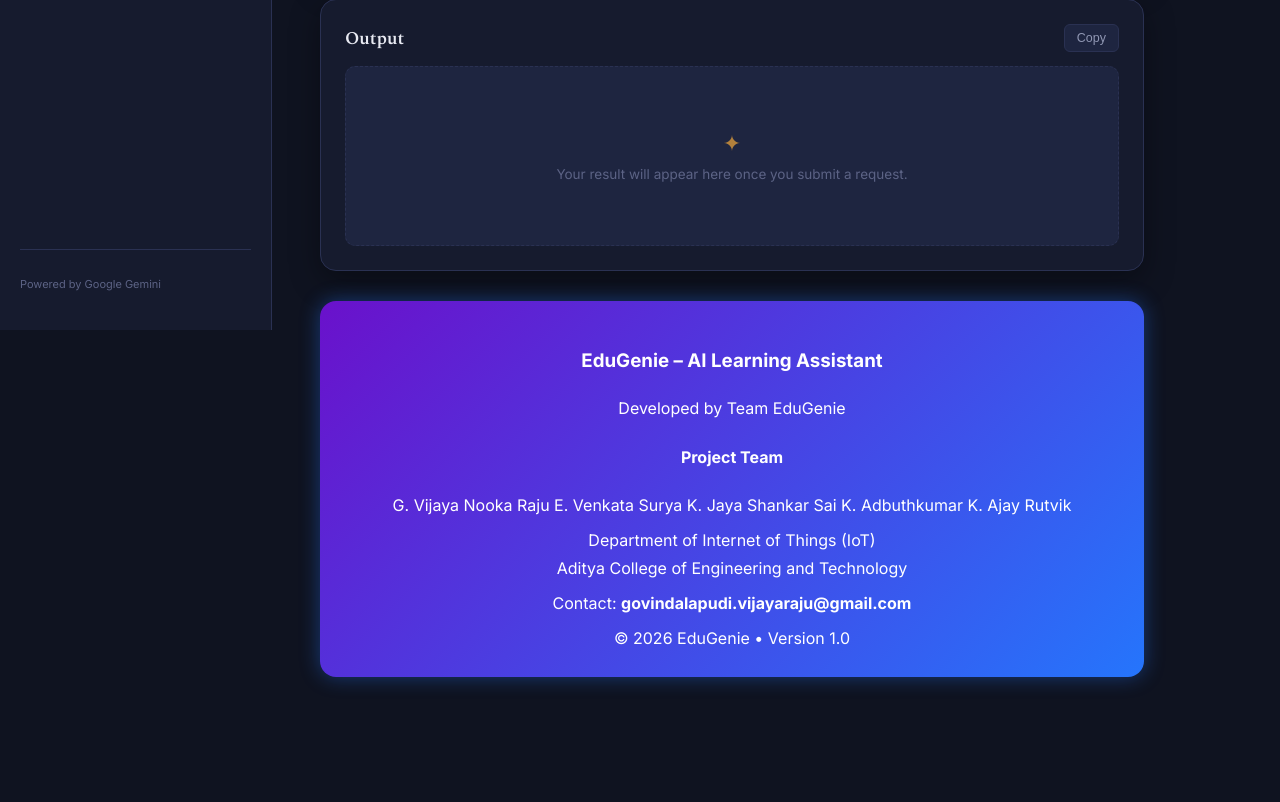
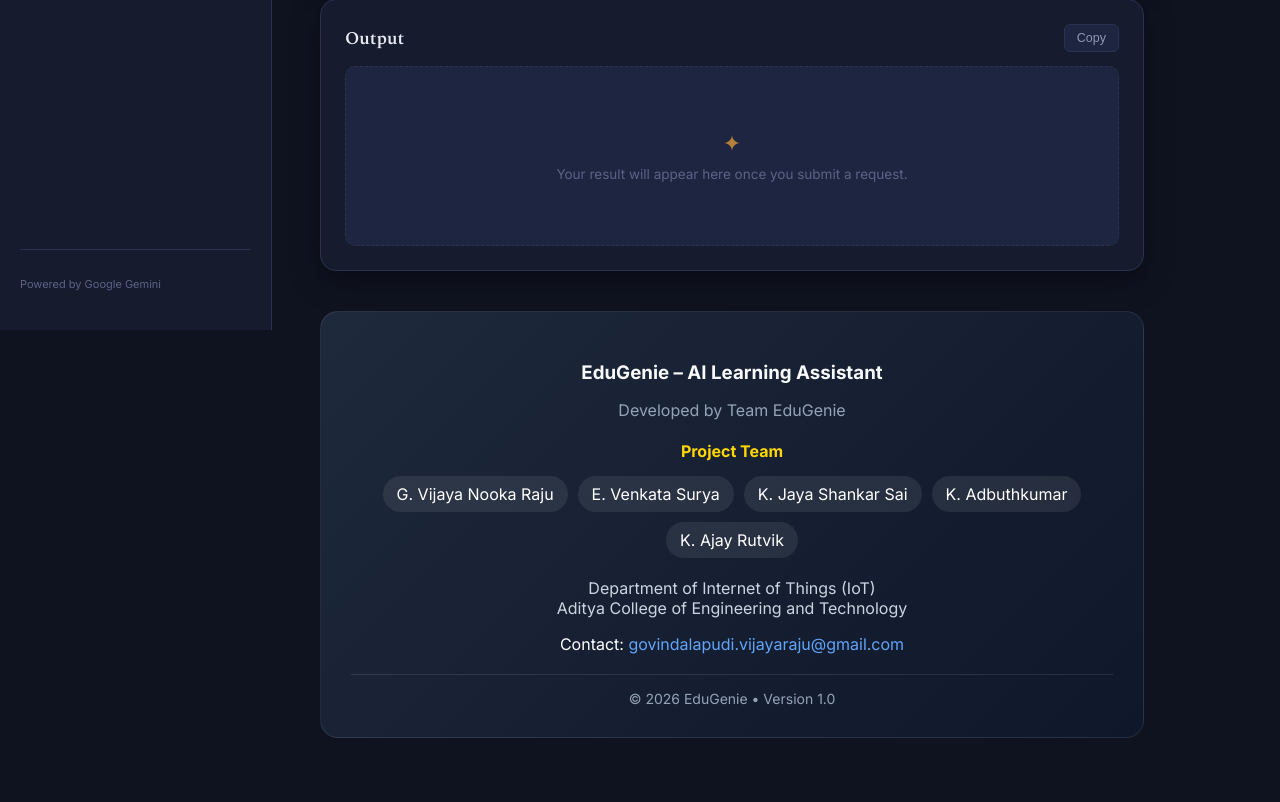
Before and after one commit to vijaygovindalapudi/EduGenie-Gemini-Learning-Assistant, a FastAPI app: page / in a window 1280 px wide. Shown: the part 470-1272 px from the top of the page. Before the commit the page ends 1157 px from the top, so only its background shows below. Run offline with FastAPI, Linux system fonts and the light colour scheme.

Commit message:
Update app-footer styles and add footer sections

```diff
--- a/static/css/style.css
+++ b/static/css/style.css
@@ -382,40 +382,69 @@ html, body {
   .form-actions { flex-direction: column; align-items: stretch; }
 }
 .app-footer{
-    margin-top: 30px;
-    padding: 25px;
+    margin-top: 40px;
+    padding: 30px;
     text-align: center;
 
     background: linear-gradient(
         135deg,
-        #6a11cb,
-        #2575fc
+        #1e293b,
+        #0f172a
     );
 
+    border: 1px solid rgba(255,255,255,0.08);
+    border-radius: 18px;
+
     color: white;
-    border-radius: 16px;
-
-    box-shadow: 0 0 20px rgba(37,117,252,0.4);
 }
 
-.app-footer p{
-    margin: 8px 0;
+.app-footer h3{
+    margin-bottom: 10px;
+    color: #f8fafc;
 }
 
-.app-footer strong{
+.footer-tagline{
+    color: #94a3b8;
+    margin-bottom: 20px;
+}
+
+.team-section h4{
     color: #ffd700;
-    font-size: 1.2rem;
+    margin-bottom: 15px;
 }
+
+.team-members{
+    display: flex;
+    flex-wrap: wrap;
+    justify-content: center;
+    gap: 10px;
+    margin-bottom: 20px;
+}
+
+.team-members span{
+    background: rgba(255,255,255,0.08);
+    padding: 8px 14px;
+    border-radius: 20px;
+}
+
+.college{
+    color: #cbd5e1;
+    margin-bottom: 15px;
+}
+
 .app-footer a{
-    color: white;
+    color: #60a5fa;
     text-decoration: none;
-    font-weight: bold;
 }
 
 .app-footer a:hover{
     text-decoration: underline;
 }
 
-.app-footer{
-    line-height: 1.7;
+.footer-bottom{
+    margin-top: 20px;
+    padding-top: 15px;
+    border-top: 1px solid rgba(255,255,255,0.1);
+    color: #94a3b8;
+    font-size: 14px;
 }
```
